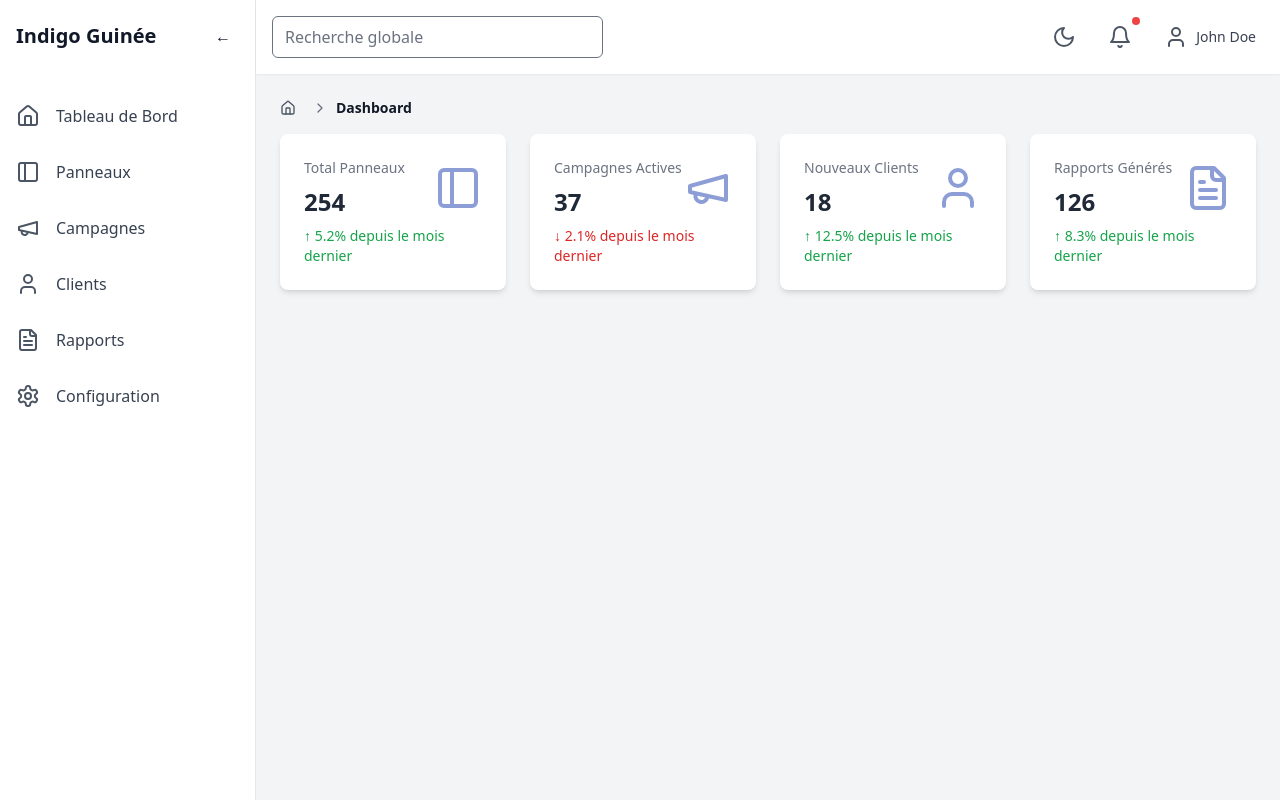
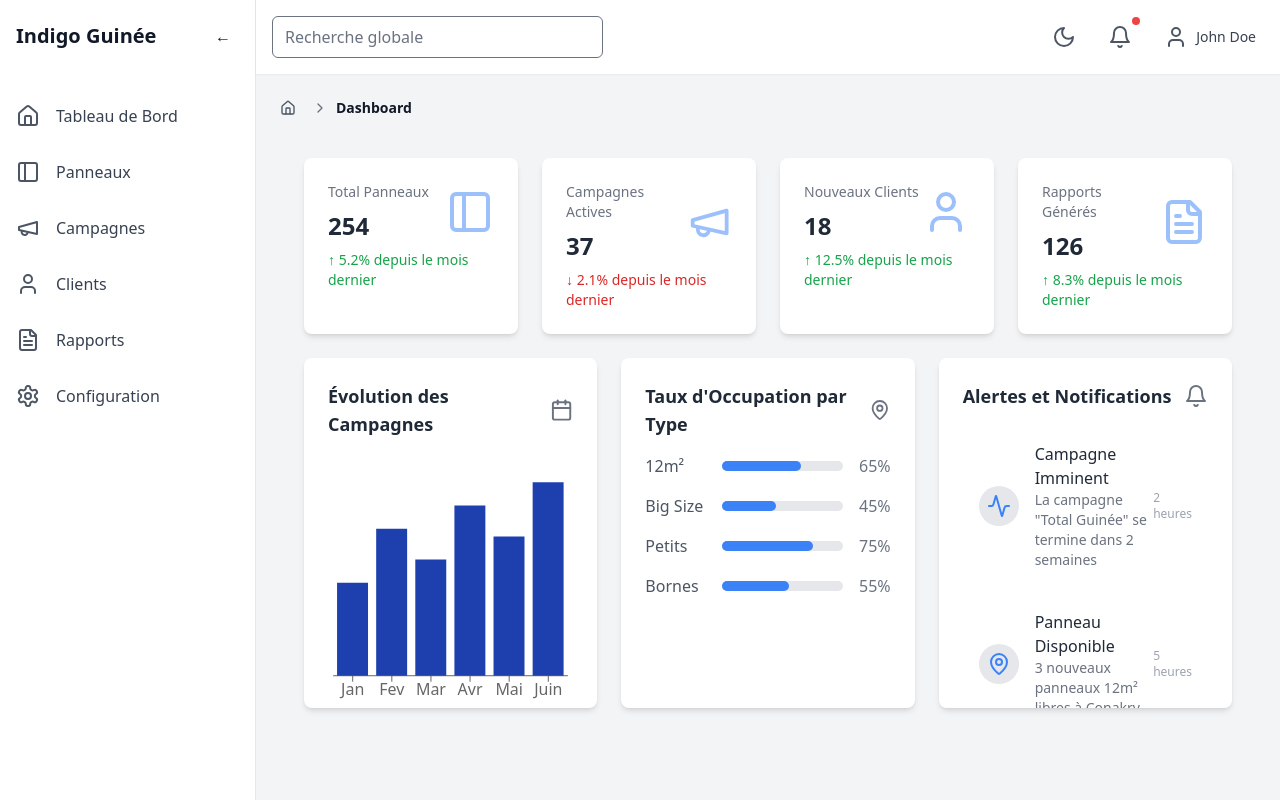
Before and after one commit to OpenDevNinja/indigo, a Next.js app: page /dashboard in a window 1280 px wide. Built offline with nearby package versions, Linux system fonts and the light colour scheme.

Commit message:
first commit

```diff
--- a/package.json
+++ b/package.json
@@ -15,6 +15,7 @@
     "next": "^15.0.3",
     "react": "^19.0.0-rc-66855b96-20241106",
     "react-dom": "^19.0.0-rc-66855b96-20241106",
+    "recharts": "^2.13.3",
     "uuid": "^11.0.3"
   },
   "devDependencies": {
--- /dev/null
+++ b/src/app/dashboard/page copy.tsx
@@ -0,0 +1,78 @@
+import React from 'react';
+import {
+  PanelLeft,
+  Megaphone,
+  User,
+  FileText
+} from 'lucide-react';
+
+const StatCard = ({
+  icon: Icon,
+  title,
+  value,
+  change
+}: {
+  icon: React.ElementType,
+  title: string,
+  value: string,
+  change: number
+}) => (
+  <div className="bg-white dark:bg-neutral-800 p-6 rounded-lg shadow-md">
+    <div className="flex justify-between items-center">
+      <div>
+        <h3 className="text-neutral-500 dark:text-neutral-400 text-sm mb-2">
+          {title}
+        </h3>
+        <p className="text-2xl font-bold text-neutral-800 dark:text-neutral-200">
+          {value}
+        </p>
+      </div>
+      <Icon
+        className="text-primary w-12 h-12 opacity-50"
+      />
+    </div>
+    <div className={`text-sm mt-2 ${change > 0 ? 'text-green-600' : 'text-red-600'}`}>
+      {change > 0 ? '↑' : '↓'} {Math.abs(change)}% depuis le mois dernier
+    </div>
+  </div>
+);
+
+export default function DashboardHome() {
+  return (
+    <div className="space-y-6">
+      {/* <h1 className="text-3xl font-bold text-neutral-800 dark:text-neutral-200">
+        Tableau de Bord
+      </h1> */}
+
+      <div className="grid grid-cols-1 md:grid-cols-2 lg:grid-cols-4 gap-6">
+      <StatCard
+  icon={PanelLeft}
+  title="Total Panneaux"
+  value="254"
+  change={5.2}
+/>
+<StatCard
+  icon={Megaphone}
+  title="Campagnes Actives"
+  value="37"
+  change={-2.1}
+/>
+<StatCard
+  icon={User}
+  title="Nouveaux Clients"
+  value="18"
+  change={12.5}
+/>
+<StatCard
+  icon={FileText}
+  title="Rapports Générés"
+  value="126"
+  change={8.3}
+/>
+
+      </div>
+
+      {/* Additional dashboard widgets can be added here */}
+    </div>
+  );
+}
--- a/src/app/dashboard/page.tsx
+++ b/src/app/dashboard/page.tsx
@@ -1,11 +1,37 @@
-import React from 'react';
+'use client';
+
+import React, { useState } from 'react';
 import {
   PanelLeft,
   Megaphone,
   User,
-  FileText
+  FileText,
+  ChartBar,
+  MapPin,
+  Calendar,
+  Bell,
+  Activity
 } from 'lucide-react';
+import { BarChart, Bar, XAxis, Tooltip, ResponsiveContainer } from 'recharts';
 
+// Données pour les graphiques et statistiques
+const campaignData = [
+  { month: 'Jan', campagnes: 12 },
+  { month: 'Fev', campagnes: 19 },
+  { month: 'Mar', campagnes: 15 },
+  { month: 'Avr', campagnes: 22 },
+  { month: 'Mai', campagnes: 18 },
+  { month: 'Juin', campagnes: 25 }
+];
+
+const panelOccupancyData = [
+  { type: '12m²', taux: 65 },
+  { type: 'Big Size', taux: 45 },
+  { type: 'Petits', taux: 75 },
+  { type: 'Bornes', taux: 55 }
+];
+
+// Composant de carte de statistiques
 const StatCard = ({
   icon: Icon,
   title,
@@ -17,7 +43,7 @@ const StatCard = ({
   value: string,
   change: number
 }) => (
-  <div className="bg-white dark:bg-neutral-800 p-6 rounded-lg shadow-md">
+  <div className="bg-white dark:bg-neutral-800 p-6 rounded-lg shadow-md hover:shadow-lg transition-all duration-300">
     <div className="flex justify-between items-center">
       <div>
         <h3 className="text-neutral-500 dark:text-neutral-400 text-sm mb-2">
@@ -28,7 +54,7 @@ const StatCard = ({
         </p>
       </div>
       <Icon
-        className="text-primary w-12 h-12 opacity-50"
+        className="text-primary-light w-12 h-12 opacity-50"
       />
     </div>
     <div className={`text-sm mt-2 ${change > 0 ? 'text-green-600' : 'text-red-600'}`}>
@@ -37,13 +63,121 @@ const StatCard = ({
   </div>
 );
 
+// Widget Graphique des Campagnes
+const CampaignsChart = () => (
+  <div className="bg-white dark:bg-neutral-800 p-6 rounded-lg shadow-md h-[350px]">
+    <div className="flex justify-between items-center mb-4">
+      <h3 className="text-lg font-semibold text-neutral-800 dark:text-neutral-200">
+        Évolution des Campagnes
+      </h3>
+      <Calendar className="text-neutral-500 dark:text-neutral-400" />
+    </div>
+    <ResponsiveContainer width="100%" height="85%">
+      <BarChart data={campaignData}>
+        <XAxis dataKey="month" />
+        <Tooltip
+          contentStyle={{
+            backgroundColor: 'rgba(30, 64, 175, 0.8)',
+            color: 'white',
+            borderRadius: '8px'
+          }}
+        />
+        <Bar
+          dataKey="campagnes"
+          fill="#1E40AF"
+          className="transition-all duration-300 hover:opacity-80"
+        />
+      </BarChart>
+    </ResponsiveContainer>
+  </div>
+);
+
+// Widget Occupation des Panneaux
+const PanelOccupancyWidget = () => (
+  <div className="bg-white dark:bg-neutral-800 p-6 rounded-lg shadow-md h-[350px]">
+    <div className="flex justify-between items-center mb-4">
+      <h3 className="text-lg font-semibold text-neutral-800 dark:text-neutral-200">
+        Taux d'Occupation par Type
+      </h3>
+      <MapPin className="text-neutral-500 dark:text-neutral-400" />
+    </div>
+    <div className="space-y-4">
+      {panelOccupancyData.map((item, index) => (
+        <div key={index} className="flex items-center">
+          <div className="w-1/3 text-neutral-600 dark:text-neutral-300">
+            {item.type}
+          </div>
+          <div className="w-2/3 bg-neutral-200 dark:bg-neutral-700 rounded-full h-2.5 mx-4">
+            <div
+              className="bg-primary-light h-2.5 rounded-full"
+              style={{ width: `${item.taux}%` }}
+            />
+          </div>
+          <span className="text-neutral-500 dark:text-neutral-400">
+            {item.taux}%
+          </span>
+        </div>
+      ))}
+    </div>
+  </div>
+);
+
+// Widget Alertes et Notifications
+const AlertsWidget = () => (
+  <div className="bg-white dark:bg-neutral-800 p-6 rounded-lg shadow-md h-[350px] overflow-auto">
+    <div className="flex justify-between items-center mb-4">
+      <h3 className="text-lg font-semibold text-neutral-800 dark:text-neutral-200">
+        Alertes et Notifications
+      </h3>
+      <Bell className="text-neutral-500 dark:text-neutral-400" />
+    </div>
+    {[
+      {
+        icon: Activity,
+        title: 'Campagne Imminent',
+        description: 'La campagne "Total Guinée" se termine dans 2 semaines',
+        time: '2 heures'
+      },
+      {
+        icon: MapPin,
+        title: 'Panneau Disponible',
+        description: '3 nouveaux panneaux 12m² libres à Conakry',
+        time: '5 heures'
+      },
+      {
+        icon: User,
+        title: 'Nouveau Client',
+        description: 'Orange Guinée a rejoint notre plateforme',
+        time: '1 jour'
+      }
+    ].map((alert, index) => (
+      <div
+        key={index}
+        className="flex items-center p-4 hover:bg-neutral-100 dark:hover:bg-neutral-700 rounded-lg transition-colors mb-2"
+      >
+        <div className="bg-neutral-200 dark:bg-neutral-700 p-2 rounded-full mr-4">
+          <alert.icon className="text-primary-light w-6 h-6" />
+        </div>
+        <div className="flex-grow">
+          <h4 className="font-medium text-neutral-800 dark:text-neutral-200">
+            {alert.title}
+          </h4>
+          <p className="text-sm text-neutral-500 dark:text-neutral-400">
+            {alert.description}
+          </p>
+        </div>
+        <span className="text-xs text-neutral-400 dark:text-neutral-500">
+          {alert.time}
+        </span>
+      </div>
+    ))}
+  </div>
+);
+
 export default function DashboardHome() {
   return (
-    <div className="space-y-6">
-      {/* <h1 className="text-3xl font-bold text-neutral-800 dark:text-neutral-200">
-        Tableau de Bord
-      </h1> */}
-
+    <div className="space-y-6 p-6">
+      {/* Statistiques principales */}
       <div className="grid grid-cols-1 md:grid-cols-2 lg:grid-cols-4 gap-6">
       <StatCard
   icon={PanelLeft}
@@ -72,7 +206,11 @@ export default function DashboardHome() {
 
       </div>
 
-      {/* Additional dashboard widgets can be added here */}
+      <div className="grid grid-cols-1 lg:grid-cols-3 gap-6">
+        <CampaignsChart />
+        <PanelOccupancyWidget />
+        <AlertsWidget />
+      </div>
     </div>
   );
 }
--- a/src/hooks/useColorMode.ts
+++ b/src/hooks/useColorMode.ts
@@ -4,7 +4,7 @@ import { useEffect } from "react";
 import useLocalStorage from "./useLocalStorage";
 
 const useColorMode = () => {
-  const [colorMode, setColorMode] = useLocalStorage("color-theme", "light");
+  const [colorMode, setColorMode] = useLocalStorage("color-theme", "dark");
 
   useEffect(() => {
     const className = "dark";
```
Also changed, not shown: 1 other file (tests, documents, lock files or other folders).
